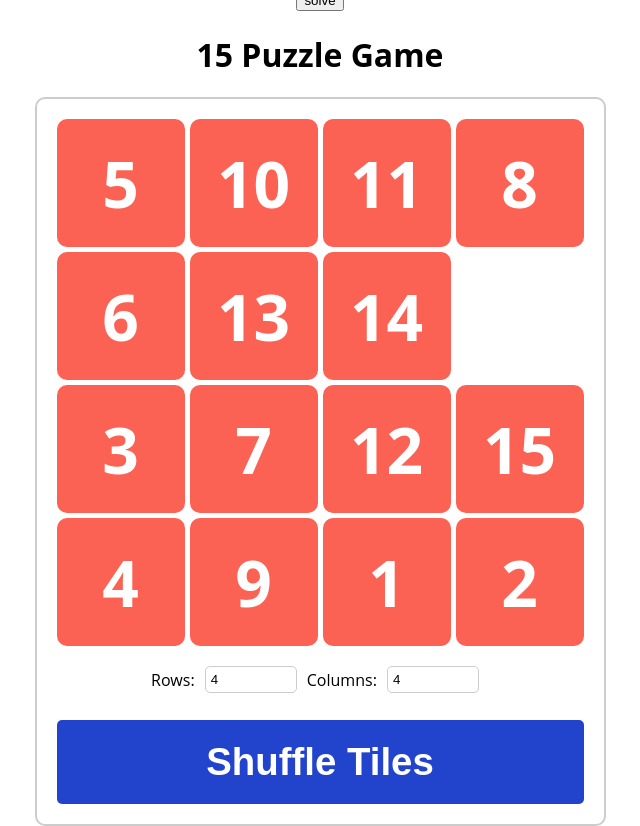
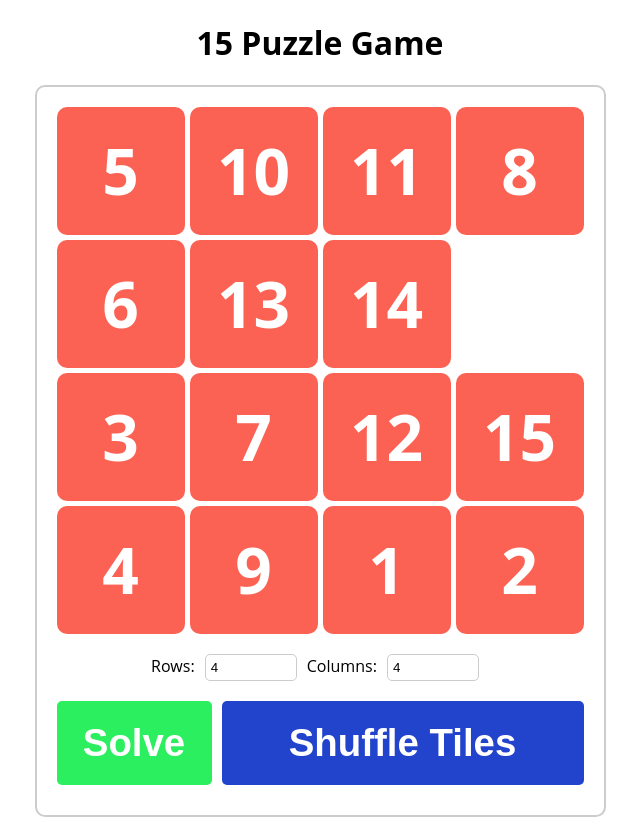
Before and after one commit to mdanneil/15puzzle, a React (Create React App) app: page / in a window 1280 px wide. Shown: the whole page, without its empty margins (320-960 px from the left). Built offline with nearby package versions, Linux system fonts and the light colour scheme.

Commit message:
add some styling to the buttons

```diff
--- a/src/components/Game/Game.css
+++ b/src/components/Game/Game.css
@@ -22,7 +22,10 @@
 
 .options {
   display: flex;
+  flex-direction: column;
   align-items: center;
+  gap: 10px;
+  width: 100%;
 }
 
 .options label {
@@ -37,6 +40,26 @@
   margin-right: 10px;
 }
 
+.buttons {
+  display: flex;
+  justify-content: space-between;
+  width: 100%;
+  padding: 10px;
+  gap: 10px;
+}
+
+.solve-button {
+  background-color: #2cef60;
+  color: white;
+  border: none;
+  text-align: center;
+  font-size: 3vw;
+  font-weight: bold;
+  width: 30%;
+  cursor: pointer;
+  border-radius: 5px;
+}
+
 .shuffle-button {
   background-color: rgb(34, 68, 205);
   border: none;
@@ -45,8 +68,7 @@
   text-align: center;
   font-size: 3vw;
   font-weight: bold;
-  width: 100%;
-  margin-top: 5%;
+  width: 70%;
   cursor: pointer;
   border-radius: 5px;
 }
--- a/src/components/Game/Game.tsx
+++ b/src/components/Game/Game.tsx
@@ -41,7 +41,6 @@ const Game = () => {
 
   return (
     <div className="game">
-      <button onClick={handleSolve}>solve</button>
       <h1>15 Puzzle Game</h1>
       <div className="game-container">
         <div className="board-container">
@@ -59,6 +58,7 @@ const Game = () => {
           )}
         </div>
         <div className="options">
+          <div className="input-fields">
             <label htmlFor="rows">Rows:</label>
             <input
               type="number"
@@ -76,9 +76,15 @@ const Game = () => {
               onChange={handleColsChange}
             />
           </div>
+          <div className="buttons">
+            <button className="solve-button" onClick={handleSolve}>
+              Solve
+            </button>
             <button className="shuffle-button" onClick={handleShuffle}>
               Shuffle Tiles
             </button>
+          </div>
+        </div>
       </div>
     </div>
   );
```
Lines whose indentation alone changed are shown as unchanged.
